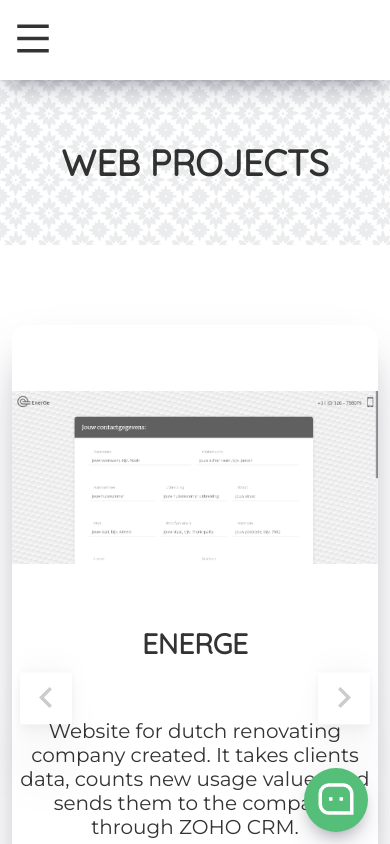
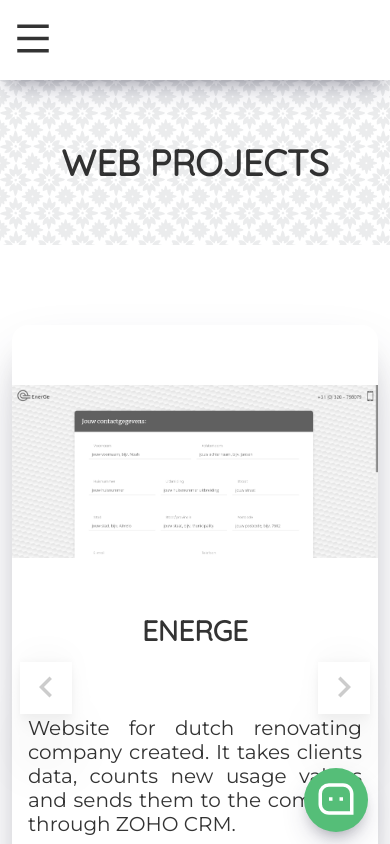
Before and after one commit to wojciechkubiak/www, a Next.js app: page /projects in a window 390 px wide. Shown: the top 844 px of the page. Built offline with nearby package versions, Linux system fonts and the light colour scheme.

Commit message:
Project card

```diff
--- a/styles.css
+++ b/styles.css
@@ -1068,6 +1068,9 @@
   text-align: center;
   color: rgba(0, 0, 0, 0.8);
   margin-bottom: 12px;
+  text-align: justify;
+  text-justify: inter-word;
+  padding: 16px;
 }
 
 .projects__links {
@@ -1247,7 +1250,7 @@
   .navigation__back,
   .navigation__forward {
     opacity: 0.2;
-    transform: translateY(-80%);
+    transform: translateY(-100%);
   }
 
   .lottie-container,
@@ -1256,7 +1259,7 @@
     height: 300px;
     width: 300px;
   }
-/*
+  /*
   .lottie-main {
     box-shadow: rgba(50, 50, 93, 0.25) 0px 30px 60px -12px,
       rgba(0, 0, 0, 0.3) 0px 18px 36px -18px;
```
